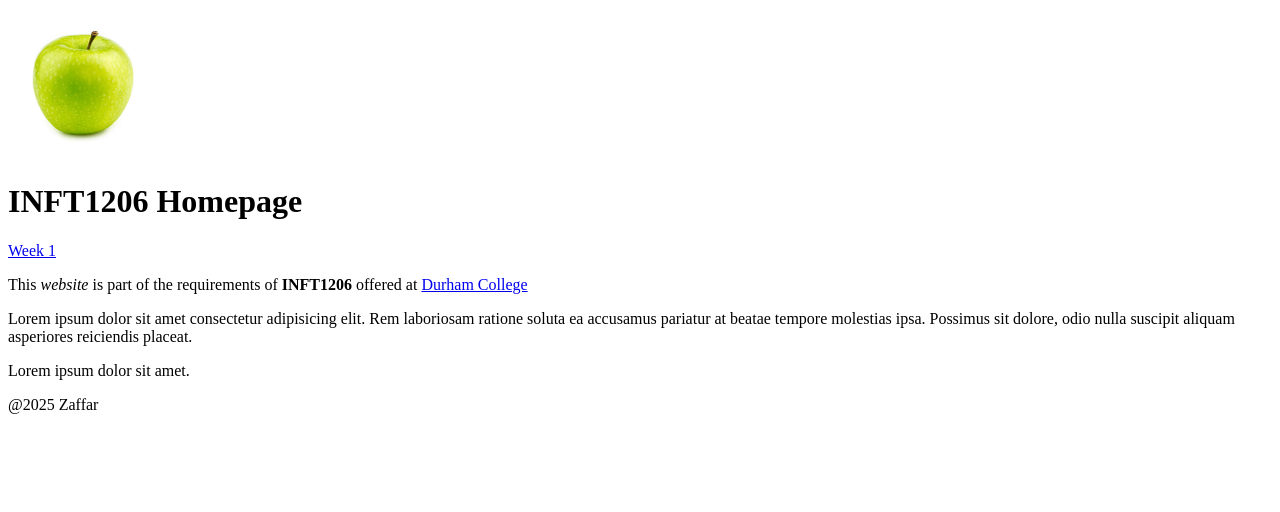
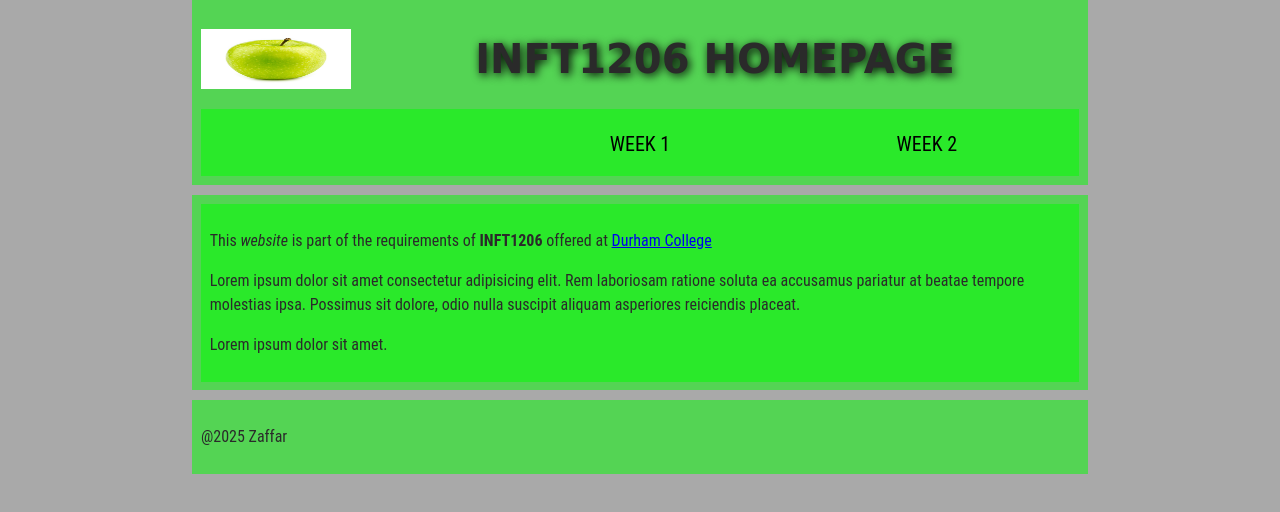
Before and after one commit to RehanZaf/INFT1206Winter25Sec10Web, a plain HTML site: page index.html in a window 1280 px wide. Drawn offline with Linux system fonts and the light colour scheme.

Commit message:
adding structural elements

```diff
--- /dev/null
+++ b/CSS/style.css
@@ -0,0 +1,138 @@
+/* || General setup */
+
+html, body {
+  margin: 0;
+  padding: 0;
+}
+
+html {
+  font-size: 10px;
+  background-color: #a9a9a9;
+}
+
+body {
+  width: 70%;
+  min-width: 800px;
+  margin: 0 auto;
+}
+
+/* || typography */
+
+h1, h2, h3 {
+  font-family: 'Cinzel Decorative', cursive;
+  color: #2a2a2a;
+}
+
+p, input, li {
+  font-family: 'Roboto Condensed', sans-serif;
+  color: #2a2a2a;
+}
+
+h1 {
+  font-size: 4rem;
+  text-align: center;
+  text-shadow: 2px 2px 10px black;
+}
+
+h2 {
+  font-size: 3rem;
+  text-align: center;
+}
+
+h3 {
+  font-size: 2.2rem;
+}
+
+p, li {
+  font-size: 1.6rem;
+  line-height: 1.5;
+}
+
+/* || header layout */
+
+header {
+  margin-bottom: 10px;
+  display: flex;
+  flex-flow: row wrap;
+}
+
+body > * {
+  background-color: red;
+  padding: 1%;
+}
+
+main, header, nav, article, aside, footer, section {
+  background-color: rgba(0,255,0,0.5);
+  padding: 1%;
+}
+
+h1 {
+  flex: 5;
+  text-transform: uppercase;
+}
+
+header img {
+  display: block;
+  height: 60px;
+  padding-top: 20.15px;
+}
+
+nav {
+  height: 50px;
+  flex: 100%;
+  display: flex;
+}
+
+nav ul {
+  padding: 0;
+  list-style-type: none;
+  flex: 2;
+  display: flex;
+}
+
+nav li {
+  display: inline;
+  text-align: center;
+  flex: 1;
+}
+
+nav a, nav span {
+  display: inline-block;
+  font-size: 2rem;
+  height: 3rem;
+  line-height: 1.7;
+  text-transform: uppercase;
+  text-decoration: none;
+  color: black;
+
+}
+
+/* || main layout */
+
+main {
+  display: flex;
+}
+
+article, section {
+  flex: 4;
+}
+
+aside {
+  flex: 1;
+  margin-left: 10px;
+  padding: 1%;
+}
+
+aside a {
+  display: block;
+  float: left;
+  width: 50%;
+}
+
+aside img {
+  max-width: 100%;
+}
+
+footer {
+  margin-top: 10px;
+}
--- a/index.html
+++ b/index.html
@@ -10,12 +10,25 @@
     Date: Jan 13, 2025
     Description: This is the first webpage
     -->
+
+    <link rel="stylesheet" href="./CSS/style.css">
     <title>INFT1206</title>
 </head>
 <body>
+    <header>
         <img width = "150px" src="/images/41393.avif" alt="my logo">
         <h1>INFT1206 Homepage</h1>
-    <a href="./week1/week1example1.html">Week 1</a>
+        <nav>
+            <ul>
+                <li><a href="./index.html"HomePage></a></li>
+                <li><a href="./week1/week1example1.html">Week 1</a></li>
+                <li><a href="">Week 2</a></li>
+            </ul>
+        </nav>
+    </header>
+
+    <main>
+        <article>
             <p>This <em>website</em> is part of the requirements of <strong>INFT1206</strong>
             offered at <a target="_black" href="https://durhamcollege.ca/mydc/">Durham College</a></p>
 
@@ -23,6 +36,9 @@
             soluta ea accusamus pariatur at beatae tempore molestias ipsa. Possimus sit dolore,
             odio nulla suscipit aliquam asperiores reiciendis placeat.</p>
             <p>Lorem ipsum dolor sit amet.</p>
-    <p>@2025 Zaffar</p>
+        </article>
+    </main>
+
+    <footer><p>@2025 Zaffar</p></footer>
 </body>
 </html>
```
Also changed, not shown: 1 other file. Lines whose indentation alone changed are shown as unchanged.
